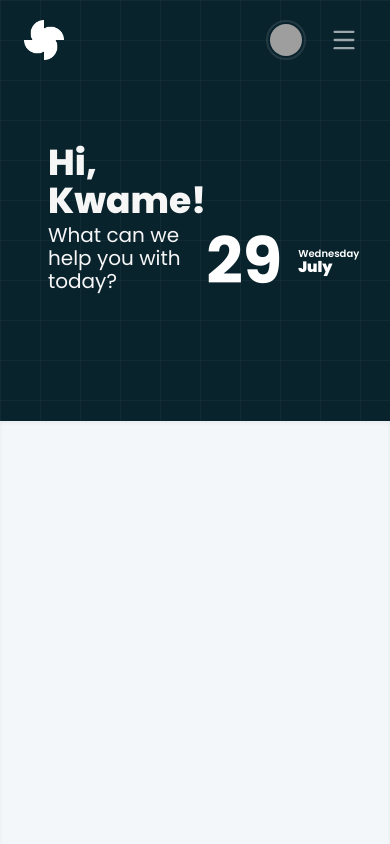
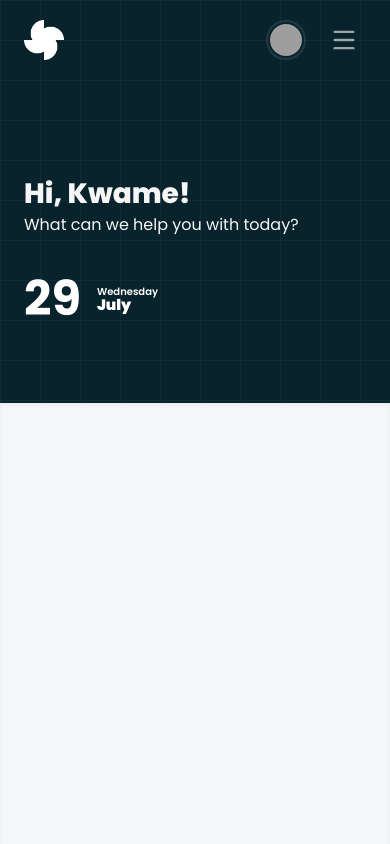
Before and after one commit to P23-Africa-Dev/the-factory, a Next.js app: page /dashboard in a window 390 px wide. Shown: the top 844 px of the page. Built offline with nearby package versions, Linux system fonts and the light colour scheme; grey boxes are pictures that could not be loaded.

Commit message:
style: implement responsive design for dashboard header and layout

```diff
--- a/app/(dashboard)/dashboard/page.tsx
+++ b/app/(dashboard)/dashboard/page.tsx
@@ -10,20 +10,20 @@ export default function DashboardPage() {
   return (
     <div className="min-h-full bg-[#09232D] text-white overflow-x-hidden">
       {/* Header Section with Grid Texture */}
-      <div className="px-12 pt-16 pb-32 relative hero-grid">
+      <div className="px-6 md:px-12 pt-24 md:pt-16 pb-20 md:pb-32 relative hero-grid">
 
-        <div className="max-w-7xl mx-auto flex justify-between items-end relative z-10">
+        <div className="max-w-7xl mx-auto flex flex-col md:flex-row md:justify-between md:items-end gap-10 md:gap-0 relative z-10">
           <div className="space-y-1">
-            <h1 className="text-[36px] font-extrabold leading-[38px] text-[#F6F6F6] font-[family:var(--font-poppins)]">
+            <h1 className="text-[28px] md:text-[36px] font-extrabold leading-tight md:leading-[38px] text-[#F6F6F6] font-[family:var(--font-poppins)]">
               Hi, Kwame!
             </h1>
-            <p className="text-[20px] font-normal leading-[23px] text-[#F6F6F6] font-[family:var(--font-poppins)]">
+            <p className="text-[16px] md:text-[20px] font-normal leading-tight md:leading-[23px] text-[#F6F6F6] font-[family:var(--font-poppins)]">
               What can we help you with today?
             </p>
           </div>
 
-          <div className="flex items-center gap-4 text-right">
-            <span className="text-[64px] font-bold leading-none align-middle font-[family:var(--font-montserrat)] text-white">
+          <div className="flex items-center gap-4 text-right self-start md:self-auto">
+            <span className="text-[48px] md:text-[64px] font-bold leading-none align-middle font-[family:var(--font-montserrat)] text-white">
                 {day}
             </span>
             <div className="flex flex-col items-start leading-none justify-center">
@@ -45,7 +45,7 @@ export default function DashboardPage() {
       </div>
 
       {/* Main Content Area (White background) */}
-      <div className="bg-[#F4F7F9] min-h-screen pt-40 pb-16 px-12 relative z-10 shadow-inner">
+      <div className="bg-[#F4F7F9] min-h-screen pt-20 md:pt-40 pb-16 px-6 md:px-12 relative z-10 shadow-inner">
 
       </div>
     </div>
```
